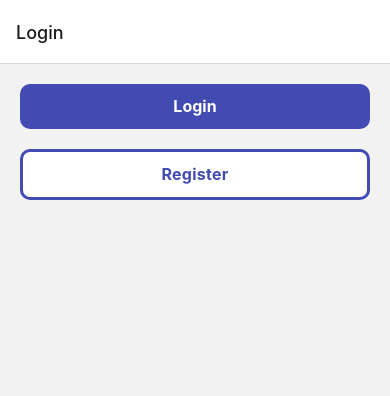
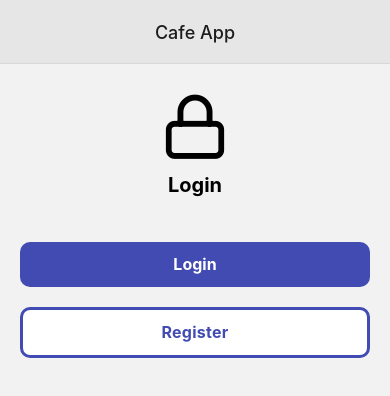
Before and after one commit to valentk777/Cafe-react-native-mobile-app, a React Native app in the folder CafeApp/: screen /Login in a window 390 px wide. Shown: the top 396 px of the page. Built offline with nearby package versions, Linux system fonts and the light colour scheme.

Commit message:
[CMA-14] Landing page

```diff
--- a/CafeApp/App.tsx
+++ b/CafeApp/App.tsx
@@ -16,8 +16,18 @@ const Stack = createNativeStackNavigator<RootStackParamList>();
 const App = () => {
   return (
     <NavigationContainer>
-      <Stack.Navigator>
-        <Stack.Screen name="Login" component={LoginScreen} />
+      <Stack.Navigator
+        screenOptions={{
+          headerStyle: {
+            backgroundColor: '#E6E6E6',
+          },
+          headerTitleAlign: 'center',
+        }}>
+        <Stack.Screen
+          name="Login"
+          component={LoginScreen}
+          options={{title: 'Cafe App'}}
+        />
         <Stack.Screen name="Products" component={ProductsScreen} />
         <Stack.Screen name="Product" component={ProductScreen} />
       </Stack.Navigator>
--- a/CafeApp/components/buttonWrapper.tsx
+++ b/CafeApp/components/buttonWrapper.tsx
@@ -1,5 +1,5 @@
 import React from 'react';
-import {ButtonProps, Pressable, StyleSheet, Text, View} from 'react-native';
+import {ButtonProps, Pressable, StyleSheet, Text} from 'react-native';
 
 export enum ButtonTypes {
   Primary,
--- a/CafeApp/package.json
+++ b/CafeApp/package.json
@@ -11,10 +11,12 @@
   },
   "dependencies": {
     "@react-navigation/native-stack": "^6.2.5",
+    "@types/react-native-vector-icons": "^6.4.10",
     "react": "17.0.2",
     "react-native": "0.66.3",
     "react-native-safe-area-context": "^3.3.2",
-    "react-native-screens": "^3.9.0"
+    "react-native-screens": "^3.9.0",
+    "react-native-vector-icons": "^9.0.0"
   },
   "devDependencies": {
     "@babel/core": "^7.12.9",
--- a/CafeApp/screens/loginScreen.tsx
+++ b/CafeApp/screens/loginScreen.tsx
@@ -1,15 +1,21 @@
 import {NativeStackScreenProps} from '@react-navigation/native-stack';
 import React from 'react';
-import {Alert, StyleSheet, View} from 'react-native';
+import {Alert, StyleSheet, Text, View} from 'react-native';
 import {RootStackParamList} from '../App';
 import {Button, ButtonTypes} from '../components/buttonWrapper';
+import Icon from 'react-native-vector-icons/Feather';
 
 type LoginScreenProps = NativeStackScreenProps<RootStackParamList, 'Products'>;
 
 export const LoginScreen = (props: LoginScreenProps) => {
   return (
-    <View>
-      <View style={{margin: 20}}>
+    <View tyle={styles.loginScreen}>
+      <View style={styles.loginSection}>
+        <Icon name="lock" size={70} color="#000" />
+        <Text style={styles.loginText}>Login</Text>
+      </View>
+
+      <View style={styles.loginButtonContainer}>
         <Button
           type={ButtonTypes.Primary}
           title="Login"
@@ -25,7 +31,20 @@ export const LoginScreen = (props: LoginScreenProps) => {
   );
 };
 const styles = StyleSheet.create({
-  highlight: {
-    fontWeight: '700',
+  loginScreen: {},
+  loginSection: {
+    alignItems: 'center',
+    justifyContent: 'center',
+    height: '60%',
+  },
+  loginText: {
+    fontSize: 20,
+    lineHeight: 21,
+    fontWeight: 'bold',
+    color: 'black',
+    marginTop: 10,
+  },
+  loginButtonContainer: {
+    margin: 20,
   },
 });
```
Also changed, not shown: 3 other files (tests, documents, lock files or other folders).
